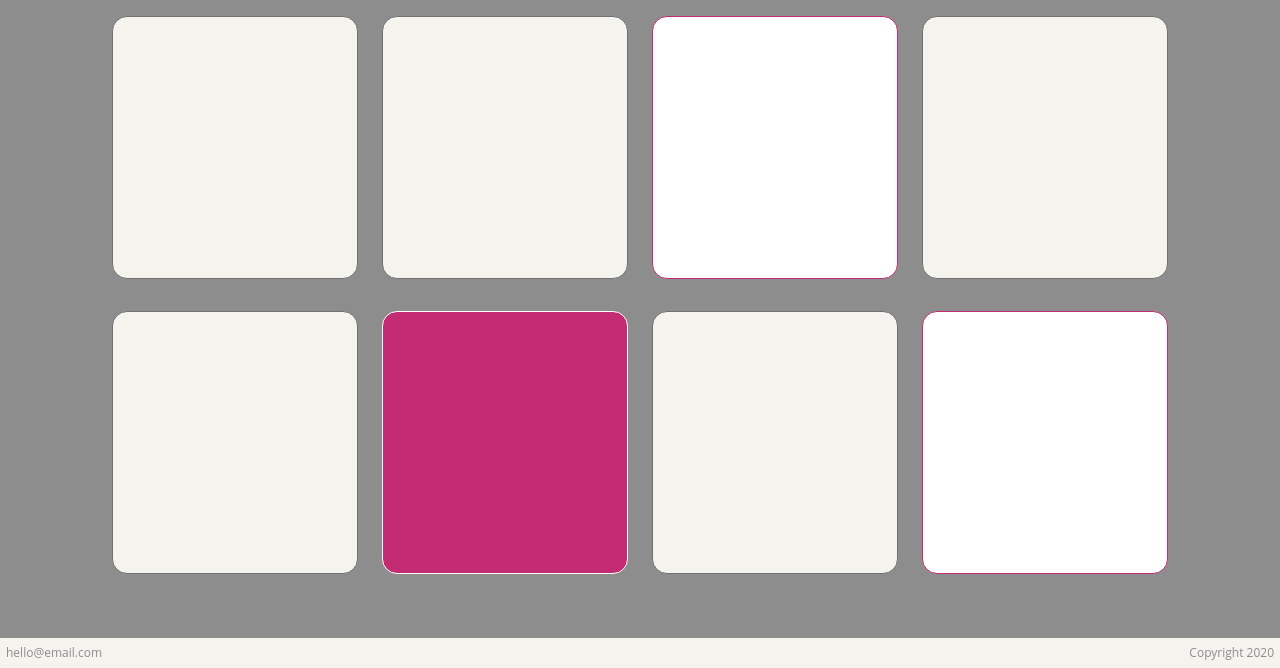
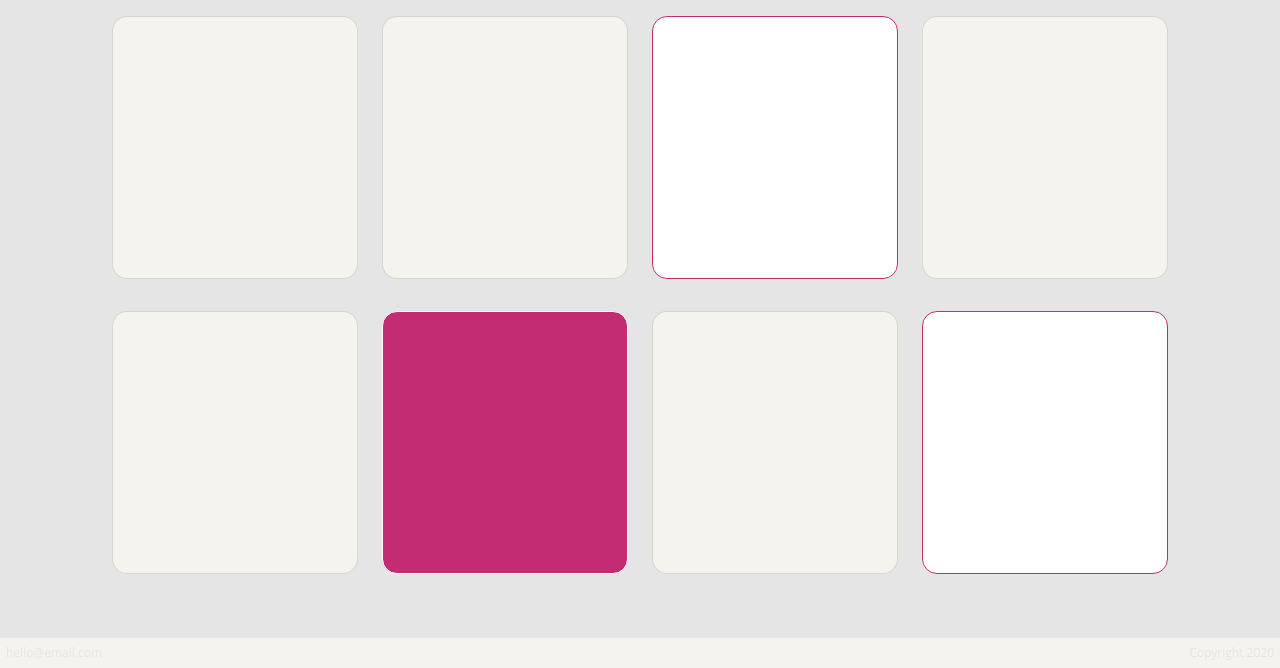
Before and after one commit to heliuxdesign/Heli-Jarvelainen-css-frameworks-ma1, a plain HTML site: page Module assignment Level 1 Process/index.html in a window 1280 px wide. Shown: the part 157-825 px from the top of the page. Drawn offline with nearby package versions, Linux system fonts and the light colour scheme.

Commit message:
Add files via upload

```diff
--- a/Module assignment Level 1 Process/css/_home.css
+++ b/Module assignment Level 1 Process/css/_home.css
@@ -11,7 +11,7 @@
 
 .grey {
     background-color: var(--nav-colour);
-    border-color: var(--gray-dark);
+    box-shadow: var(--gray-dark);
 }
 
 .white {
--- a/Module assignment Level 1 Process/css/_variables.css
+++ b/Module assignment Level 1 Process/css/_variables.css
@@ -1,5 +1,5 @@
 :root {
-    --background-colour: #8d8d8d;
+    --background-colour: #E5E5E5;
     --primary-colour: #463f3a;
     --nav-colour: #f4f3ee;
     --secondary: #c32c72;
```
Also changed, not shown: Module assignment Level 1 Process/css/_layout.css (line endings or trailing spaces).
